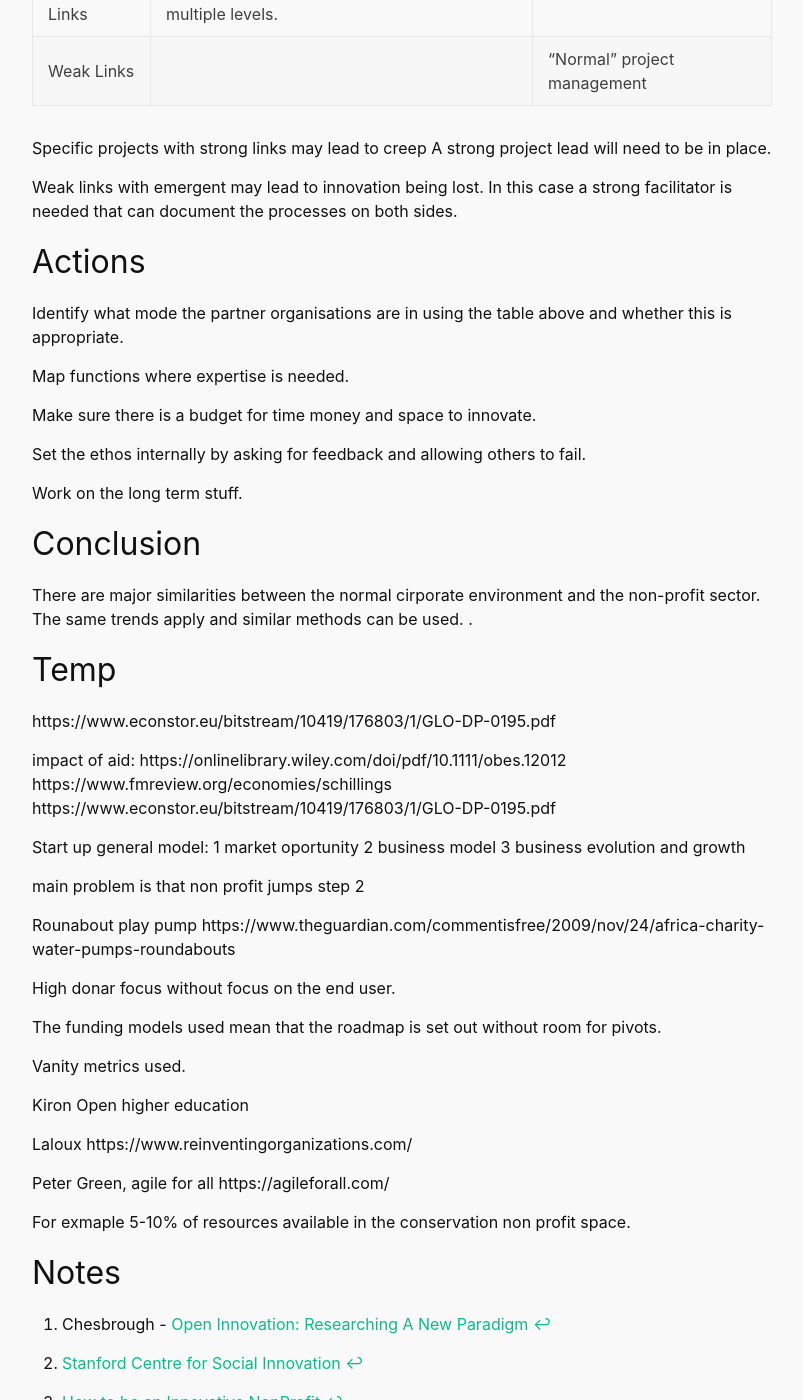
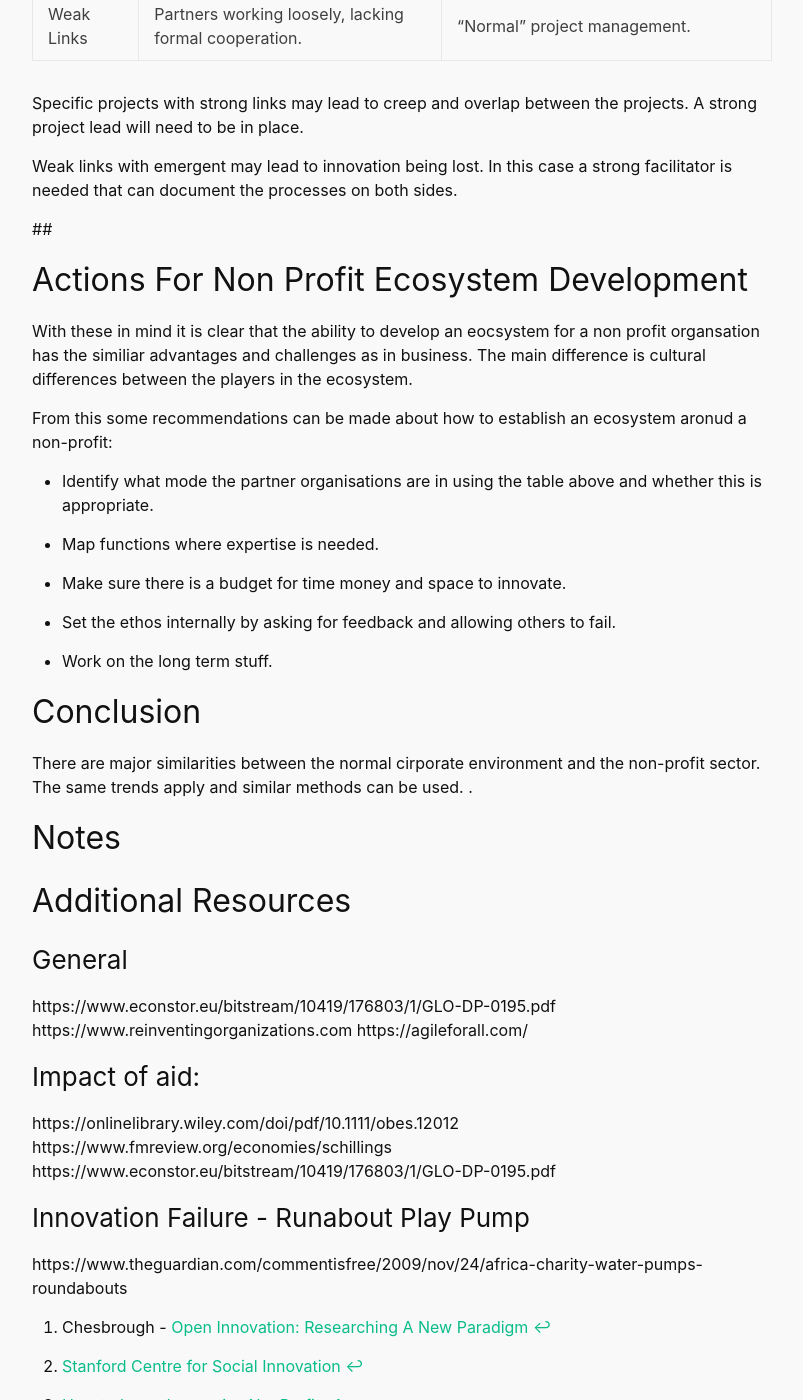
Before and after one commit to madfolio/old_website2, a Jekyll site: the page built from _posts/2020-11-17-Non-Profit-Ecosystems.markdown, in a window 1280 px wide and 1400 px high, scrolled down 2480 px. Shown: the whole window, without its empty margins (238-1041 px from the left). Built offline with Jekyll 4.4.1, drawn with Linux system fonts in a browser that asks for light colours; some web fonts are replaced; some of the changed text lies outside the part shown.

Commit message:
Update 2020-11-17-Non-Profit-Ecosystems.markdown

```diff
--- a/_posts/2020-11-17-Non-Profit-Ecosystems.markdown
+++ b/_posts/2020-11-17-Non-Profit-Ecosystems.markdown
@@ -41,11 +41,11 @@ This is consistent, however, with observations from across industry. As the worl
 
 Holmes and Smart[^f7] examine this perspective and they find three key areas that define the success of a cooperation:
 
-* associations between previous experience of corporate–NPO engagements, the ﬁrm’s stakeholder focus and the resulting innovation
+* associations between previous experience of corporate–NPO engagements, the ﬁrm’s stakeholder focus and the resulting innovation.
 
-* the function of engagement scope and scope development in shaping innovation outcomes
+* the function of engagement scope and scope development in shaping innovation outcomes.
 
-* the role of the main corporate boundary spanner
+* the role of the main corporate boundary spanner.
 
 
 ## Implications
@@ -61,73 +61,36 @@ With the specific process this may be more suited to shorter term projects or pa
 This lead to a 2 by 2 grid that can show strategies for how to operate in each of therse scenarios:
 
 |            |   Emergent |  Specifc |
-| |||
-| Strong Links	 |    Partners working closely and fluidly at multiple levels.  |   |
-| Weak Links	 |     |  "Normal" project management  |
+| Strong Links	 |    Partners working closely and fluidly at multiple levels.  | Partners working on a number of projects simultaneously. |
+| Weak Links	 |  Partners working loosely, lacking formal cooperation.     |  "Normal" project management.  |
 
 
-Specific projects with strong links may lead to creep
-A strong project lead will need to be in place.
+Specific projects with strong links may lead to creep and overlap between the projects. A strong project lead will need to be in place.
 
-Weak links with emergent may lead to innovation being lost.
-In this case a strong facilitator is needed that can document the processes on both sides.
+Weak links with emergent may lead to innovation being lost. In this case a strong facilitator is needed that can document the processes on both sides.
 
-## Actions
+##
 
-Identify what mode the partner organisations are in using the table above and whether this is appropriate.
+## Actions For Non Profit Ecosystem Development
+With these in mind it is clear that the ability to develop an eocsystem for a non profit organsation has the similiar advantages and  challenges as in business. The main difference is cultural differences between the players in the ecosystem.
 
-Map functions where expertise is needed.
+From this some recommendations can be made about how to establish an ecosystem aronud a non-profit:
 
-Make sure there is a budget for time money and space to innovate.
+* Identify what mode the partner organisations are in using the table above and whether this is appropriate.
 
-Set the ethos internally by asking for feedback and allowing others to fail.
+* Map functions where expertise is needed.
 
-Work on the long term stuff.
+* Make sure there is a budget for time money and space to innovate.
+
+* Set the ethos internally by asking for feedback and allowing others to fail.
+
+* Work on the long term stuff.
 
 ## Conclusion
 
 There are major similarities between the normal cirporate environment and the non-profit sector. The same trends apply and similar methods can be used.
 .
 
-## Temp
-https://www.econstor.eu/bitstream/10419/176803/1/GLO-DP-0195.pdf
-
-impact of aid:
-https://onlinelibrary.wiley.com/doi/pdf/10.1111/obes.12012
-https://www.fmreview.org/economies/schillings
-https://www.econstor.eu/bitstream/10419/176803/1/GLO-DP-0195.pdf
-
-
-
-Start up general model:
-1 market oportunity
-2 business model
-3 business evolution and growth
-
-main problem is that non profit jumps step 2
-
-
-Rounabout play pump
-https://www.theguardian.com/commentisfree/2009/nov/24/africa-charity-water-pumps-roundabouts
-
-High donar focus without focus on the end user.
-
-The funding models used mean that the roadmap is set out without room for pivots.
-
-Vanity metrics used.
-
-
-
-
-Kiron Open higher education
-
-Laloux
-https://www.reinventingorganizations.com/
-
-Peter Green, agile for all
-https://agileforall.com/
-
-For exmaple 5-10% of resources available in the conservation non profit space.
 
 
 ## Notes
@@ -139,3 +102,17 @@ For exmaple 5-10% of resources available in the conservation non profit space.
 [^f6]: UNCHR - [Refugees bear cost of massive underfunding](https://www.unhcr.org/news/briefing/2018/10/5bbc57d94/refugees-bear-cost-massive-underfunding.html)
 [^f7]: [Exploring open innovation practice in ﬁrm-nonproﬁt engagements:a corporate social responsibility perspective](https://www.academia.edu/22387365/Exploring_open_innovation_practice_in_firm_nonprofit_engagements_a_corporate_social_responsibility_perspective)
 [^f8]: Mintzberg - [Of Strategies Emergent And Deliberate](http://strategy.sjsu.edu/www.stable/B290/reading/Mintzberg,%20H,%201985,%20Strategic%20Management%20Journal.%206%20pp%20257-272.pdf)
+
+## Additional Resources
+### General
+https://www.econstor.eu/bitstream/10419/176803/1/GLO-DP-0195.pdf
+https://www.reinventingorganizations.com
+https://agileforall.com/
+
+### Impact of aid:
+https://onlinelibrary.wiley.com/doi/pdf/10.1111/obes.12012
+https://www.fmreview.org/economies/schillings
+https://www.econstor.eu/bitstream/10419/176803/1/GLO-DP-0195.pdf
+
+### Innovation Failure - Runabout Play Pump
+https://www.theguardian.com/commentisfree/2009/nov/24/africa-charity-water-pumps-roundabouts
```
